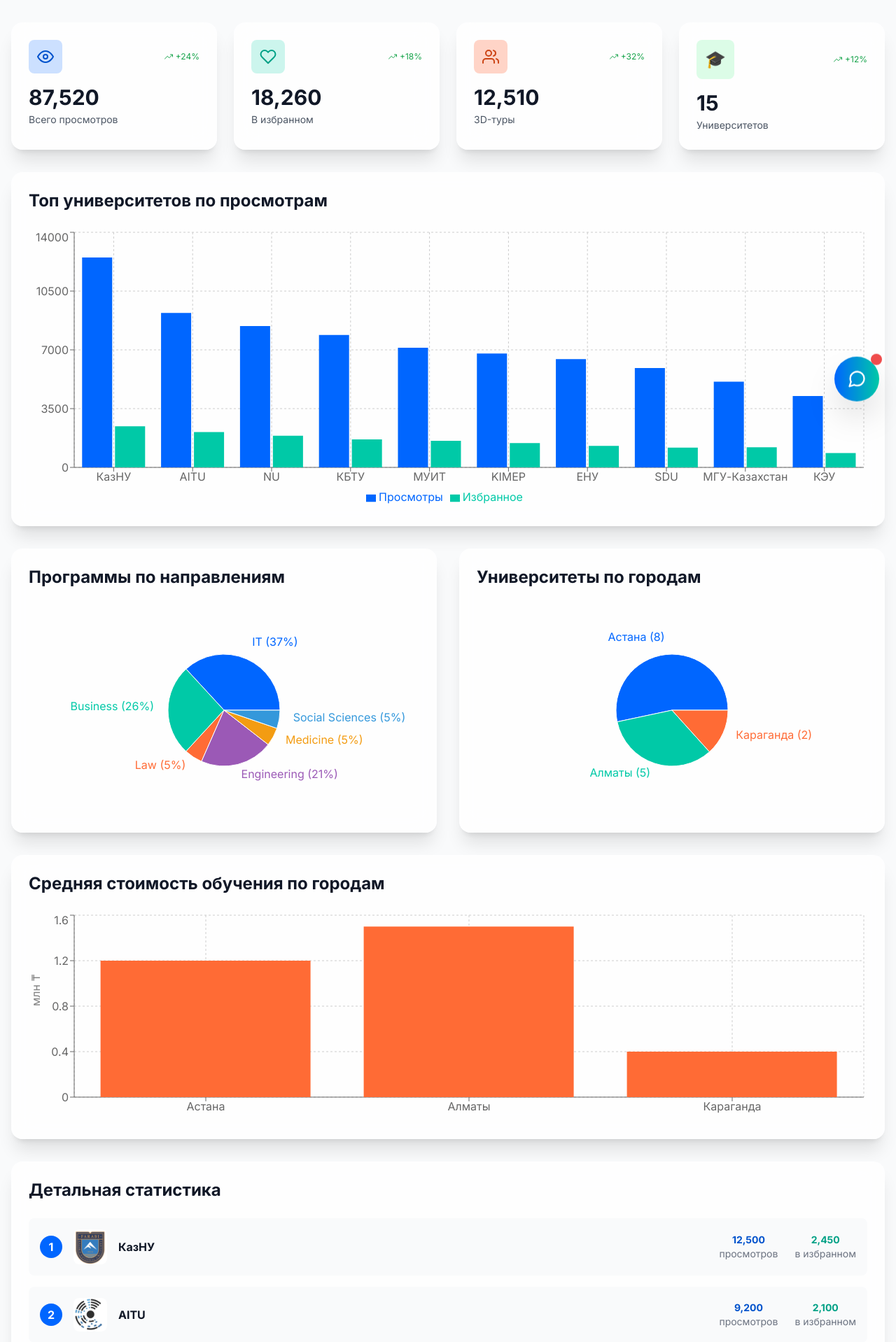
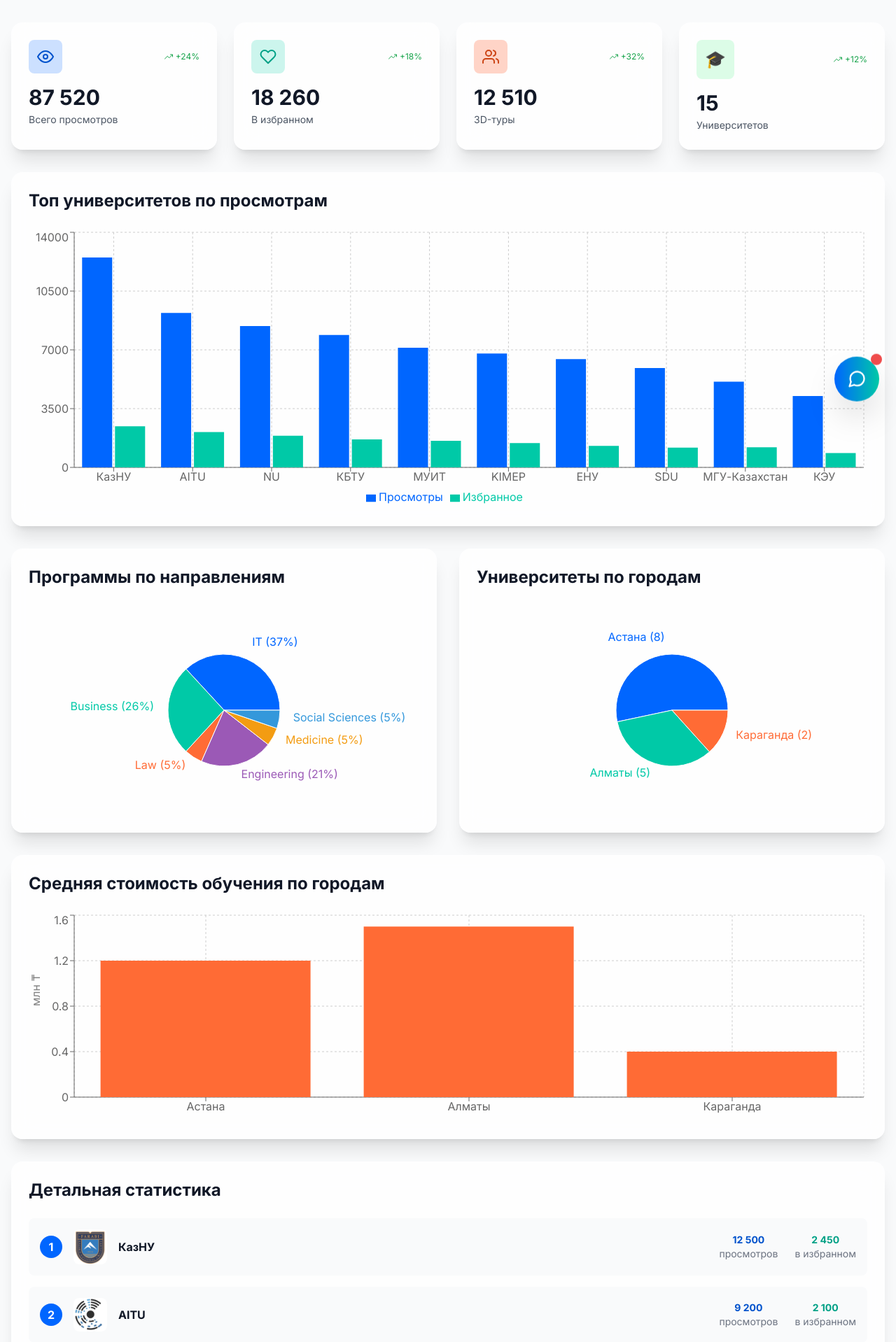
Before and after one commit to Krazher220-Ceo/KZ-UniVerse, a Next.js app: page /analytics in a window 1280 px wide. Shown: the part 202-2120 px from the top of the page at 70% size. Built offline with nearby package versions, Linux system fonts and the light colour scheme.

Commit message:
fix: исправлена гидратация - единое форматирование чисел через formatNumber

```diff
--- a/components/UniversityBranding.tsx
+++ b/components/UniversityBranding.tsx
@@ -1,6 +1,7 @@
 'use client'
 
 import React from 'react'
+import { formatNumber } from '@/lib/format'
 
 // Цвета университетов (официальные или близкие к ним)
 export const UNIVERSITY_COLORS: { [key: string]: { primary: string; secondary: string; accent: string } } = {
@@ -250,7 +251,7 @@
     if (min >= 1000) {
       return `$${(min/1000).toFixed(0)}-${(max/1000).toFixed(0)}K`
     }
-    return `${min.toLocaleString()}-${max.toLocaleString()}₸`
+    return `${formatNumber(min)}-${formatNumber(max)}₸`
   }
 
   return (
--- a/components/analytics/AnalyticsDashboard.tsx
+++ b/components/analytics/AnalyticsDashboard.tsx
@@ -6,6 +6,7 @@
 import { FiTrendingUp, FiEye, FiHeart, FiUsers } from 'react-icons/fi'
 import universitiesData from '@/data/universities.json'
 import programsData from '@/data/programs.json'
+import { formatNumber } from '@/lib/format'
 
 const COLORS = ['#0066FF', '#00C9A7', '#FF6B35', '#9B59B6', '#F39C12', '#3498DB']
 
@@ -84,7 +85,7 @@
             </span>
           </div>
           <div className="text-3xl font-bold text-gray-900 mb-1">
-            {totalViews.toLocaleString()}
+            {formatNumber(totalViews)}
           </div>
           <div className="text-sm text-gray-600">Всего просмотров</div>
         </div>
@@ -100,7 +101,7 @@
             </span>
           </div>
           <div className="text-3xl font-bold text-gray-900 mb-1">
-            {totalFavorites.toLocaleString()}
+            {formatNumber(totalFavorites)}
           </div>
           <div className="text-sm text-gray-600">В избранном</div>
         </div>
@@ -116,7 +117,7 @@
             </span>
           </div>
           <div className="text-3xl font-bold text-gray-900 mb-1">
-            {totalTourClicks.toLocaleString()}
+            {formatNumber(totalTourClicks)}
           </div>
           <div className="text-sm text-gray-600">3D-туры</div>
         </div>
@@ -241,11 +242,11 @@
               </div>
               <div className="flex items-center space-x-6 text-sm">
                 <div className="text-center">
-                  <div className="font-bold text-primary-600">{uni.views.toLocaleString()}</div>
+                  <div className="font-bold text-primary-600">{formatNumber(uni.views)}</div>
                   <div className="text-gray-500">просмотров</div>
                 </div>
                 <div className="text-center">
-                  <div className="font-bold text-secondary-600">{uni.favorites.toLocaleString()}</div>
+                  <div className="font-bold text-secondary-600">{formatNumber(uni.favorites)}</div>
                   <div className="text-gray-500">в избранном</div>
                 </div>
               </div>
--- a/components/compare/ComparisonTool.tsx
+++ b/components/compare/ComparisonTool.tsx
@@ -5,6 +5,7 @@
 import { FiX, FiCheck } from 'react-icons/fi'
 import universitiesData from '@/data/universities.json'
 import { University } from '@/types'
+import { formatNumber } from '@/lib/format'
 
 export default function ComparisonTool() {
   const [selectedUniversities, setSelectedUniversities] = useState<University[]>([])
@@ -40,12 +41,12 @@
     { key: 'rating', label: 'Рейтинг', format: (v: number) => v.toFixed(1) },
     { key: 'worldRank', label: 'Место в мире', format: (v?: number) => v ? `#${v}` : 'N/A' },
     { key: 'founded', label: 'Год основания', format: (v: number) => v.toString() },
-    { key: 'students', label: 'Студентов', format: (v: number) => v.toLocaleString() },
+    { key: 'students', label: 'Студентов', format: (v: number) => formatNumber(v) },
     { key: 'city', label: 'Город', format: (v: string) => v },
     { key: 'tuitionMin', label: 'Стоимость от', format: (v: number) => `${(v / 1000000).toFixed(1)}M₸` },
     { key: 'tuitionMax', label: 'Стоимость до', format: (v: number) => `${(v / 1000000).toFixed(1)}M₸` },
     { key: 'dormitory', label: 'Общежитие', format: (v: boolean) => v ? 'Есть' : 'Нет' },
-    { key: 'dormitoryCost', label: 'Стоимость общежития', format: (v?: number) => v ? `${v.toLocaleString()}₸/мес` : 'N/A' },
+    { key: 'dormitoryCost', label: 'Стоимость общежития', format: (v?: number) => v ? `${formatNumber(v)}₸/мес` : 'N/A' },
     { key: 'internationalStudents', label: 'Иностранные студенты', format: (v: number) => `${v}%` },
   ]
 
--- a/components/home/Stats.tsx
+++ b/components/home/Stats.tsx
@@ -2,6 +2,7 @@
 
 import { useEffect, useState } from 'react'
 import { FiBook, FiUsers, FiGlobe, FiTrendingUp } from 'react-icons/fi'
+import { formatNumber } from '@/lib/format'
 
 const stats = [
   {
@@ -74,7 +75,7 @@
                 <stat.icon size={32} />
               </div>
               <div className={`text-4xl md:text-5xl font-bold mb-2 ${stat.color}`}>
-                {counts[index].toLocaleString()}{stat.suffix}
+                {formatNumber(counts[index])}{stat.suffix}
               </div>
               <div className="text-gray-600">{stat.label}</div>
             </div>
--- /dev/null
+++ b/lib/format.ts
@@ -0,0 +1,27 @@
+// Утилиты для форматирования чисел и дат
+// Обеспечивают одинаковый результат на сервере и клиенте
+
+/**
+ * Форматирует число с разделителями тысяч
+ * Использует фиксированный формат для избежания проблем с гидратацией
+ */
+export function formatNumber(num: number): string {
+  // Используем простой алгоритм вместо toLocaleString для консистентности
+  const parts = num.toString().split('.');
+  parts[0] = parts[0].replace(/\B(?=(\d{3})+(?!\d))/g, ' ');
+  return parts.join('.');
+}
+
+/**
+ * Форматирует число как валюту
+ */
+export function formatCurrency(amount: number, currency: string = '₸'): string {
+  return `${formatNumber(amount)}${currency}`;
+}
+
+/**
+ * Форматирует процент
+ */
+export function formatPercent(value: number): string {
+  return `${value}%`;
+}
```
